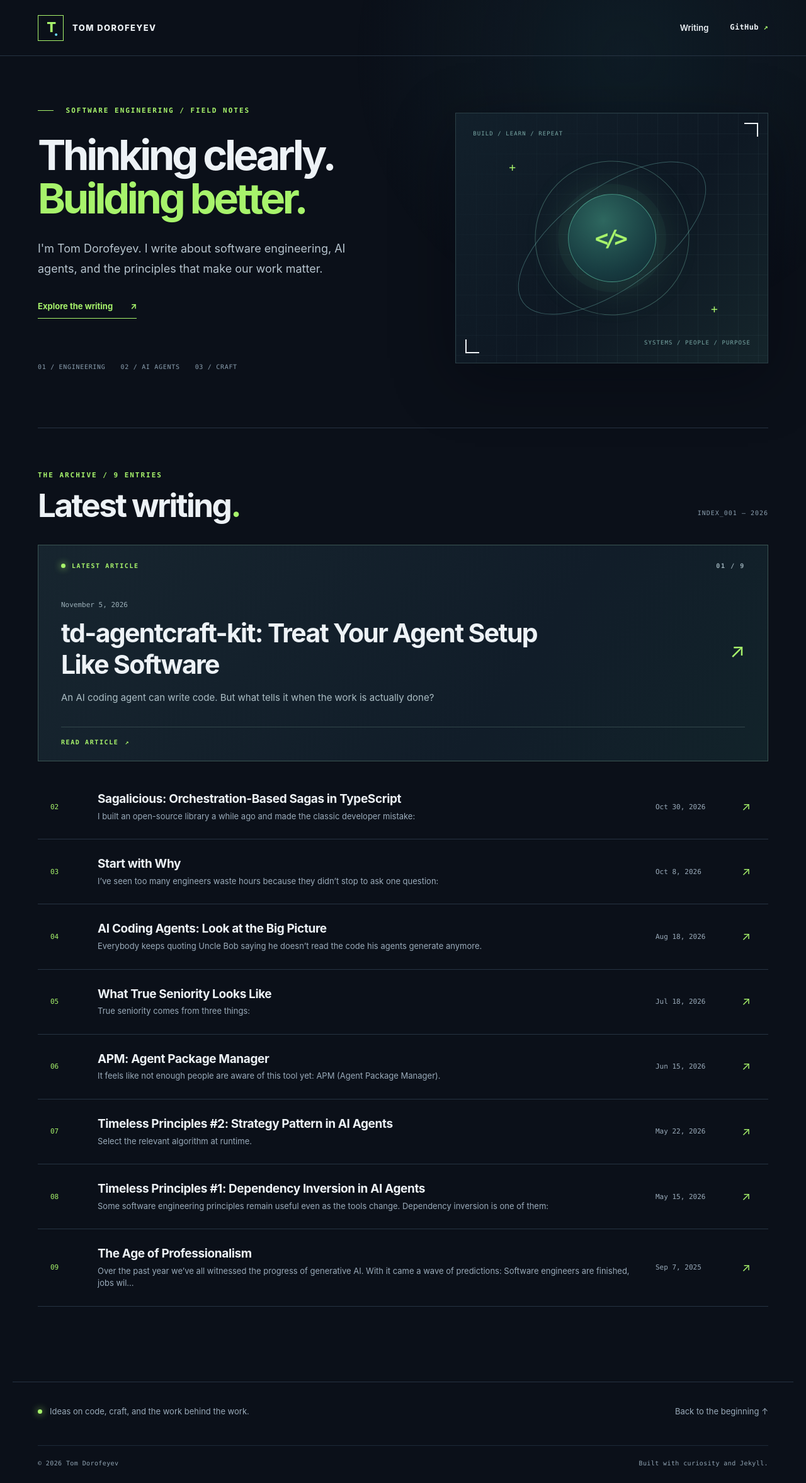
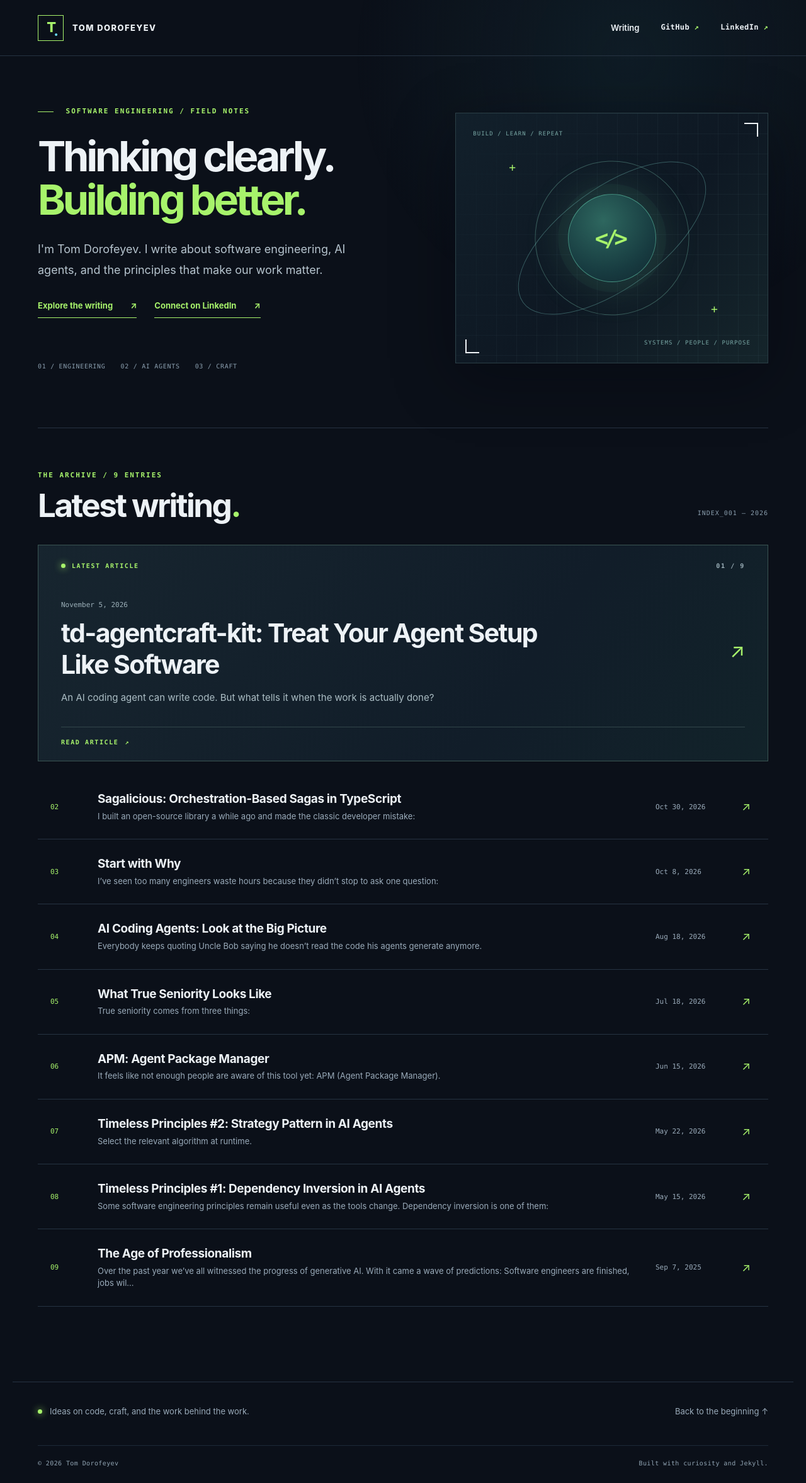
Before and after one commit to tom-dorofeyev/tom-dorofeyev.github.io, a Jekyll site: the page built from index.md, in a window 1280 px wide. Shown: the whole page at 63% size. Built offline with Jekyll 4.4.1, drawn with Linux system fonts in a browser that asks for light colours.

Commit message:
Add LinkedIn links to homepage and navigation

```diff
--- a/_layouts/default.html
+++ b/_layouts/default.html
@@ -20,7 +20,8 @@
           </a>
           <nav class="site-nav" aria-label="Primary navigation">
             <a href="{{ '/' | relative_url }}#writing">Writing</a>
-            <a class="nav-github" href="https://github.com/tom-dorofeyev" target="_blank" rel="noopener noreferrer">GitHub <span aria-hidden="true">↗</span></a>
+            <a class="nav-social" href="https://github.com/tom-dorofeyev" target="_blank" rel="noopener noreferrer">GitHub <span aria-hidden="true">↗</span></a>
+            <a class="nav-social" href="https://www.linkedin.com/in/tom-dorofeyev-9b69ab18a/" target="_blank" rel="noopener noreferrer">LinkedIn <span aria-hidden="true">↗</span></a>
           </nav>
         </div>
       </header>
--- a/_layouts/home.html
+++ b/_layouts/home.html
@@ -7,7 +7,10 @@ layout: default
       <p class="eyebrow"><span class="eyebrow-line" aria-hidden="true"></span> SOFTWARE ENGINEERING / FIELD NOTES</p>
       <h1 id="hero-title">Thinking clearly.<br><span>Building better.</span></h1>
       <p class="hero-description">I'm Tom Dorofeyev. I write about software engineering, AI agents, and the principles that make our work matter.</p>
-      <a class="hero-link" href="#writing">Explore the writing <span aria-hidden="true">↗</span></a>
+      <div class="hero-links">
+        <a class="hero-link" href="#writing">Explore the writing <span aria-hidden="true">↗</span></a>
+        <a class="hero-link" href="https://www.linkedin.com/in/tom-dorofeyev-9b69ab18a/" target="_blank" rel="noopener noreferrer">Connect on LinkedIn <span aria-hidden="true">↗</span></a>
+      </div>
       <div class="hero-meta" aria-label="Topics"><span>01 / ENGINEERING</span><span>02 / AI AGENTS</span><span>03 / CRAFT</span></div>
     </div>
     <div class="hero-art" aria-hidden="true">
--- a/assets/css/style.css
+++ b/assets/css/style.css
@@ -29,8 +29,8 @@ a:focus-visible { outline: 2px solid var(--accent); outline-offset: 5px; border-
 .site-nav { display: flex; align-items: center; gap: 34px; font-size: 13px; font-weight: 600; }
 .site-nav a { transition: color .2s; }
 .site-nav a:hover { color: var(--accent); }
-.nav-github { font-family: var(--mono); font-size: 12px; letter-spacing: .03em; }
-.nav-github span { color: var(--accent); }
+.nav-social { font-family: var(--mono); font-size: 12px; letter-spacing: .03em; }
+.nav-social span { color: var(--accent); }
 .home-page, .article-page { max-width: 1240px; margin: auto; padding: 0 40px; }
 .hero { min-height: 590px; display: grid; grid-template-columns: 1.1fr .9fr; gap: 56px; align-items: center; padding: 77px 0 89px; }
 .eyebrow { margin: 0; color: var(--accent); font: 700 11px/1.5 var(--mono); letter-spacing: .18em; }
@@ -38,6 +38,7 @@ a:focus-visible { outline: 2px solid var(--accent); outline-offset: 5px; border-
 .hero h1 { font-size: clamp(49px, 5.2vw, 80px); line-height: 1.04; letter-spacing: -.065em; margin: 28px 0; }
 .hero h1 span { color: var(--accent); }
 .hero-description { max-width: 520px; color: #b6c4ce; font-size: 18px; line-height: 1.8; margin: 0 0 30px; }
+.hero-links { display: flex; flex-wrap: wrap; gap: 20px 28px; }
 .hero-link { display: inline-flex; align-items: center; gap: 28px; border-bottom: 1px solid var(--accent); padding: 0 0 8px; color: var(--accent); font-size: 13px; font-weight: 700; transition: gap .2s; }
 .hero-link:hover { gap: 38px; }
 .hero-meta { display: flex; flex-wrap: wrap; gap: 11px 24px; margin-top: 71px; color: #8a9eae; font: 10px var(--mono); letter-spacing: .07em; }
@@ -139,12 +140,12 @@ a:focus-visible { outline: 2px solid var(--accent); outline-offset: 5px; border-
   .article-heading { margin-top: 60px; }
 }
 @media (max-width: 560px) {
-  .header-inner { height: 72px; }
+  .header-inner { height: auto; min-height: 72px; flex-wrap: wrap; gap: 16px; padding-top: 18px; padding-bottom: 18px; }
   .brand { gap: 10px; }
   .brand-name { font-size: 10px; }
   .brand-mark { width: 34px; height: 34px; font-size: 18px; }
   .site-nav { gap: 15px; font-size: 12px; }
-  .nav-github { font-size: 11px; }
+  .nav-social { font-size: 11px; }
   .hero { padding: 58px 0 65px; }
   .hero h1 { font-size: clamp(43px,12vw,64px); }
   .hero-description { font-size: 16px; }
```
